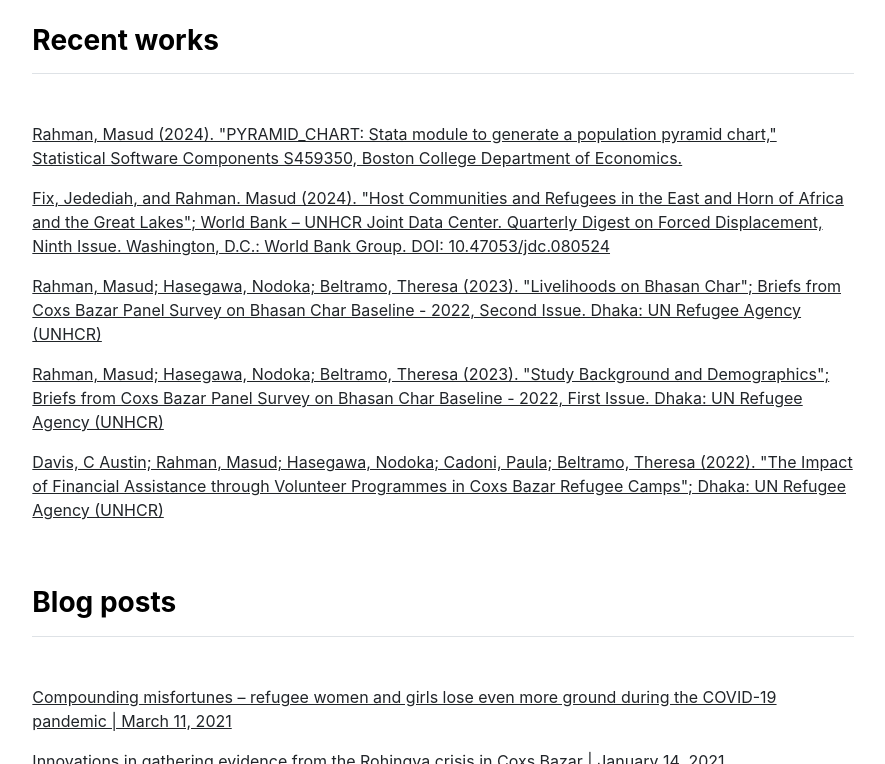
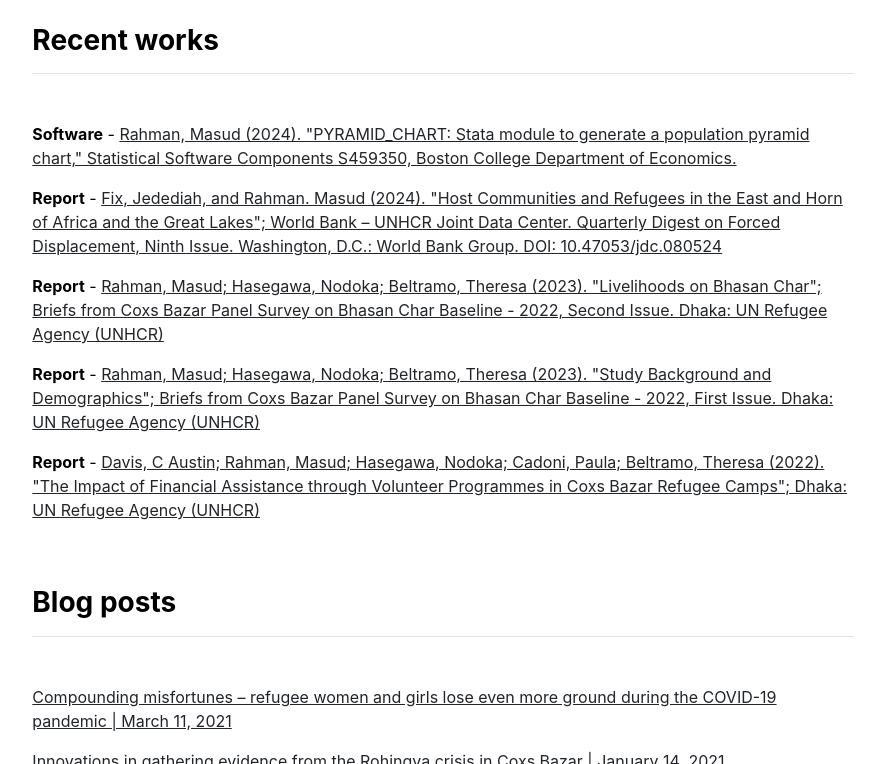
Before and after one commit to masud90/masud90.github.io, a Jekyll site: the page built from index.md, in a window 1280 px wide and 900 px high, scrolled down 1267 px, cut to the strip 136-900 px from the top of the window. Shown: the whole strip, without its empty margins (197-1082 px from the left). Built offline with Jekyll 4.4.1, drawn with Linux system fonts in a browser that asks for light colours.

Commit message:
Update publications
Added a category tag to publications

```diff
--- a/_data/publications.yml
+++ b/_data/publications.yml
@@ -1,13 +1,13 @@
 featured:
-- {name: 'Rahman, Masud (2024). "PYRAMID_CHART: Stata module to generate a population pyramid chart," Statistical Software Components S459350, Boston College Department of Economics.' , url: 'https://ideas.repec.org/c/boc/bocode/s459350.html'}
-- {name: 'Fix, Jedediah, and Rahman. Masud (2024). "Host Communities and Refugees in the East and Horn of Africa and the Great Lakes"; World Bank – UNHCR Joint Data Center. Quarterly Digest on Forced Displacement, Ninth Issue. Washington, D.C.: World Bank Group. DOI: 10.47053/jdc.080524', url: 'https://doi.org/10.47053/jdc.080524'}
-- {name: 'Rahman, Masud; Hasegawa, Nodoka; Beltramo, Theresa (2023). "Livelihoods on Bhasan Char"; Briefs from Coxs Bazar Panel Survey on Bhasan Char Baseline - 2022, Second Issue. Dhaka: UN Refugee Agency (UNHCR)', url: 'https://data2.unhcr.org/en/documents/details/102924'}
-- {name: 'Rahman, Masud; Hasegawa, Nodoka; Beltramo, Theresa (2023). "Study Background and Demographics"; Briefs from Coxs Bazar Panel Survey on Bhasan Char Baseline - 2022, First Issue. Dhaka: UN Refugee Agency (UNHCR) ', url: 'https://data2.unhcr.org/en/documents/details/102923'}
-- {name: 'Davis, C Austin; Rahman, Masud; Hasegawa, Nodoka; Cadoni, Paula; Beltramo, Theresa (2022). "The Impact of Financial Assistance through Volunteer Programmes in Coxs Bazar Refugee Camps"; Dhaka: UN Refugee Agency (UNHCR)', url: 'https://data.unhcr.org/en/documents/details/93863'}
+- {name: 'Rahman, Masud (2024). "PYRAMID_CHART: Stata module to generate a population pyramid chart," Statistical Software Components S459350, Boston College Department of Economics.' , url: 'https://ideas.repec.org/c/boc/bocode/s459350.html', category: 'Software'}
+- {name: 'Fix, Jedediah, and Rahman. Masud (2024). "Host Communities and Refugees in the East and Horn of Africa and the Great Lakes"; World Bank – UNHCR Joint Data Center. Quarterly Digest on Forced Displacement, Ninth Issue. Washington, D.C.: World Bank Group. DOI: 10.47053/jdc.080524', url: 'https://doi.org/10.47053/jdc.080524', category: 'Report'}
+- {name: 'Rahman, Masud; Hasegawa, Nodoka; Beltramo, Theresa (2023). "Livelihoods on Bhasan Char"; Briefs from Coxs Bazar Panel Survey on Bhasan Char Baseline - 2022, Second Issue. Dhaka: UN Refugee Agency (UNHCR)', url: 'https://data2.unhcr.org/en/documents/details/102924', category: 'Report'}
+- {name: 'Rahman, Masud; Hasegawa, Nodoka; Beltramo, Theresa (2023). "Study Background and Demographics"; Briefs from Coxs Bazar Panel Survey on Bhasan Char Baseline - 2022, First Issue. Dhaka: UN Refugee Agency (UNHCR) ', url: 'https://data2.unhcr.org/en/documents/details/102923', category: 'Report'}
+- {name: 'Davis, C Austin; Rahman, Masud; Hasegawa, Nodoka; Cadoni, Paula; Beltramo, Theresa (2022). "The Impact of Financial Assistance through Volunteer Programmes in Coxs Bazar Refugee Camps"; Dhaka: UN Refugee Agency (UNHCR)', url: 'https://data.unhcr.org/en/documents/details/93863', category: 'Report'}
 
 index:
-- {name: 'Rahman, Masud (2024). "PYRAMID_CHART: Stata module to generate a population pyramid chart," Statistical Software Components S459350, Boston College Department of Economics.' , url: 'https://ideas.repec.org/c/boc/bocode/s459350.html'}
-- {name: 'Fix, Jedediah, and Rahman. Masud (2024). "Host Communities and Refugees in the East and Horn of Africa and the Great Lakes"; World Bank – UNHCR Joint Data Center. Quarterly Digest on Forced Displacement, Ninth Issue. Washington, D.C.: World Bank Group. DOI: 10.47053/jdc.080524', url: 'https://doi.org/10.47053/jdc.080524'}
-- {name: 'Rahman, Masud; Hasegawa, Nodoka; Beltramo, Theresa (2023). "Livelihoods on Bhasan Char"; Briefs from Coxs Bazar Panel Survey on Bhasan Char Baseline - 2022, Second Issue. Dhaka: UN Refugee Agency (UNHCR)', url: 'https://data2.unhcr.org/en/documents/details/102924'}
-- {name: 'Rahman, Masud; Hasegawa, Nodoka; Beltramo, Theresa (2023). "Study Background and Demographics"; Briefs from Coxs Bazar Panel Survey on Bhasan Char Baseline - 2022, First Issue. Dhaka: UN Refugee Agency (UNHCR) ', url: 'https://data2.unhcr.org/en/documents/details/102923'}
-- {name: 'Davis, C Austin; Rahman, Masud; Hasegawa, Nodoka; Cadoni, Paula; Beltramo, Theresa (2022). "The Impact of Financial Assistance through Volunteer Programmes in Coxs Bazar Refugee Camps"; Dhaka: UN Refugee Agency (UNHCR)', url: 'https://data.unhcr.org/en/documents/details/93863'}
+- {name: 'Rahman, Masud (2024). "PYRAMID_CHART: Stata module to generate a population pyramid chart," Statistical Software Components S459350, Boston College Department of Economics.' , url: 'https://ideas.repec.org/c/boc/bocode/s459350.html', category: 'Software'}
+- {name: 'Fix, Jedediah, and Rahman. Masud (2024). "Host Communities and Refugees in the East and Horn of Africa and the Great Lakes"; World Bank – UNHCR Joint Data Center. Quarterly Digest on Forced Displacement, Ninth Issue. Washington, D.C.: World Bank Group. DOI: 10.47053/jdc.080524', url: 'https://doi.org/10.47053/jdc.080524', category: 'Report'}
+- {name: 'Rahman, Masud; Hasegawa, Nodoka; Beltramo, Theresa (2023). "Livelihoods on Bhasan Char"; Briefs from Coxs Bazar Panel Survey on Bhasan Char Baseline - 2022, Second Issue. Dhaka: UN Refugee Agency (UNHCR)', url: 'https://data2.unhcr.org/en/documents/details/102924', category: 'Report'}
+- {name: 'Rahman, Masud; Hasegawa, Nodoka; Beltramo, Theresa (2023). "Study Background and Demographics"; Briefs from Coxs Bazar Panel Survey on Bhasan Char Baseline - 2022, First Issue. Dhaka: UN Refugee Agency (UNHCR) ', url: 'https://data2.unhcr.org/en/documents/details/102923', category: 'Report'}
+- {name: 'Davis, C Austin; Rahman, Masud; Hasegawa, Nodoka; Cadoni, Paula; Beltramo, Theresa (2022). "The Impact of Financial Assistance through Volunteer Programmes in Coxs Bazar Refugee Camps"; Dhaka: UN Refugee Agency (UNHCR)', url: 'https://data.unhcr.org/en/documents/details/93863', category: 'Report'}
--- a/_includes/publications.html
+++ b/_includes/publications.html
@@ -3,11 +3,11 @@
     <h3 class="fw-bold border-bottom pb-3 mb-5">Recent works</h3>
     {% if page.title == "Home" %}
       {% for item in site.data.publications.featured %}
-        <p><a href="{{ item.url }}">{{ item.name }}</a></p>
+        <p><strong>{{ item.category }}</strong> - <a href="{{ item.url }}">{{ item.name }}</a></p>
       {% endfor %}
     {% else %}
       {% for item in site.data.publications.index %}
-        <p><a href="{{ item.url }}">{{ item.name }}</a></p>
+        <p><strong>{{ item.category }}</strong> - <a href="{{ item.url }}">{{ item.name }}</a></p>
       {% endfor %}
     {% endif %}
   </div>
```
